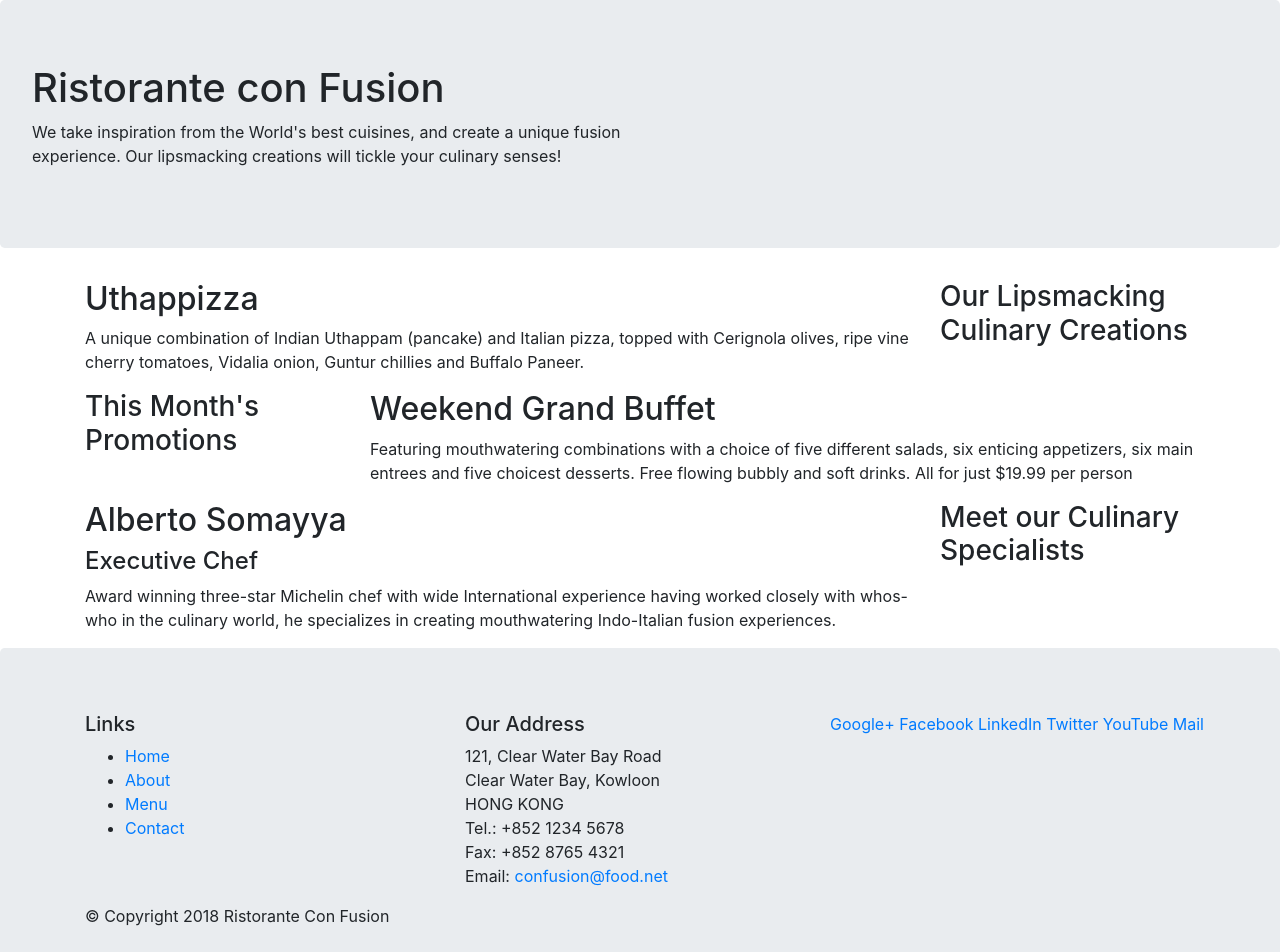
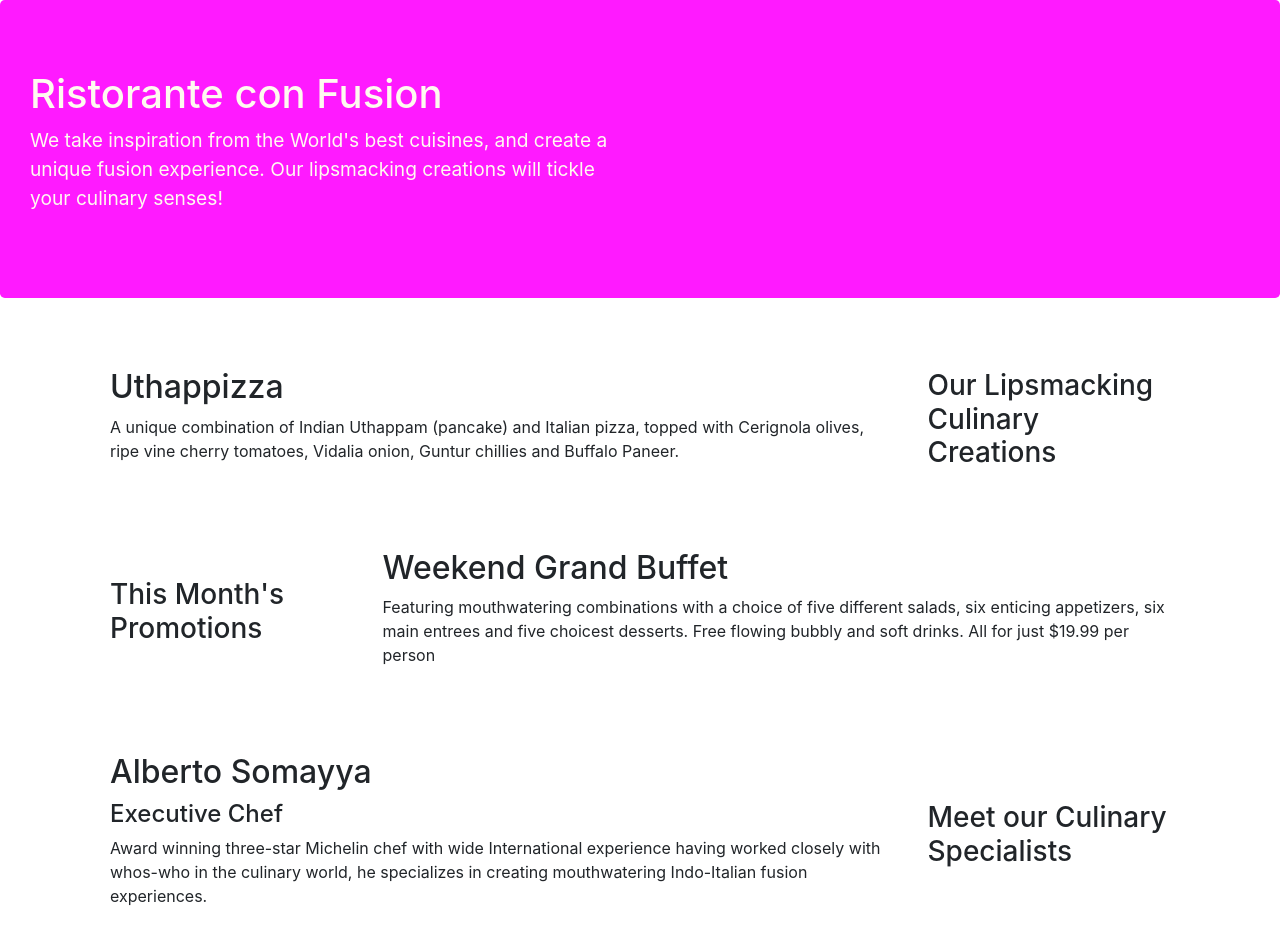
Before and after one commit to shubhamstw/project, a website: page Bootstrap4/conFusion/index.html in a window 1280 px wide. Shown: the top 952 px of the page. Drawn offline with nearby package versions, Linux system fonts and the light colour scheme.

Commit message:
Bootstrap grod 2

```diff
--- /dev/null
+++ b/Bootstrap4/conFusion/css/styles.css
@@ -0,0 +1,20 @@
+.headercontent{
+	background-color: #ff1aff;
+	color:  floralwhite;
+	margin: 0px auto ;
+	padding:70px 30px 70px 30px ;
+}
+.footercontent{
+	background-color: #ff66ff;
+	color: floralwhite;
+	margin: 0px auto;
+}
+.list{
+	list-style: none;
+}
+.rowcontent{
+	margin: 70px 10px 70px 10px;
+}
+.font{
+	font-size: 120%;
+}
--- a/Bootstrap4/conFusion/index.html
+++ b/Bootstrap4/conFusion/index.html
@@ -9,16 +9,19 @@
 
     <!-- Bootstrap CSS
     <link rel="stylesheet" href=node_modules/bootstrap/dist/css/bootstrap.min.css">-->
+
     <link rel="stylesheet" href="https://stackpath.bootstrapcdn.com/bootstrap/4.3.1/css/bootstrap.min.css" integrity="sha384-ggOyR0iXCbMQv3Xipma34MD+dH/1fQ784/j6cY/iJTQUOhcWr7x9JvoRxT2MZw1T" crossorigin="anonymous">
+     <link rel="stylesheet" type="text/css" href="css/styles.css">
     <title>Ristorante con Fusion</title>
+
 </head>
 
 <body>
 
-    <header class="jumbotron">
-        <div class="conatiner">
+    <header class="jumbotron headercontent">
+        <div class="conatiner ">
             <div class="row">
-                <div class="col-xs-12 col-sm-6 ">
+                <div class="col-xs-12 col-sm-6 font">
                     <h1>Ristorante con Fusion</h1>
                     <p>We take inspiration from the World's best cuisines, and create a unique fusion experience. Our lipsmacking creations will tickle your culinary senses!</p>
                 </div>
@@ -29,7 +32,7 @@
     </header>
 
     <div class="container">
-        <div class="row">
+        <div class="row rowcontent align-items-center">
             <div class="col-xs-12 col-sm-4 col-md-3 order-sm-last">
                 <h3>Our Lipsmacking Culinary Creations</h3>
             </div>
@@ -40,7 +43,7 @@
         </div>
 
 
-        <div  class="row">
+        <div  class="row rowcontent align-items-center">
             <div class="col-xs-12 col-sm-4 col-md-3">
                 <h3>This Month's Promotions</h3>
             </div>
@@ -50,7 +53,7 @@
             </div>
         </div>
 
-        <div class="row">
+        <div class="row rowcontent align-items-center">
             <div class="col-xs-12 col-sm-4 col-md-3 order-sm-last">
                 <h3>Meet our Culinary Specialists</h3>
             </div>
@@ -62,12 +65,12 @@
         </div>
     </div>
 
-    <footer class="jumbotron">
+    <footer class="jumbotron footercontent" >
         <div class="container">
             <div class="row">
                 <div class="col-xs-6 col-sm-4">
                     <h5>Links</h5>
-                    <ul>
+                    <ul class="list">
                         <li><a href="#">Home</a></li>
                         <li><a href="#">About</a></li>
                         <li><a href="#">Menu</a></li>
@@ -86,7 +89,7 @@
 		           </address>
                 </div>
                 <div class="row">
-                    <div class="col-xs-12 col sm-4 col-auto">
+                    <div class="col-xs-12 col sm-4 col-auto text-center">
                         <a href="http://google.com/+">Google+</a>
                         <a href="http://www.facebook.com/profile.php?id=">Facebook</a>
                         <a href="http://www.linkedin.com/in/">LinkedIn</a>
@@ -96,7 +99,7 @@
                     </div>
                 </div>
             </div>
-           <div class="row">
+           <div class="row justify-content-center">
                 <div class="col-auto">
                     <p>© Copyright 2018 Ristorante Con Fusion</p>
                 </div>
```
